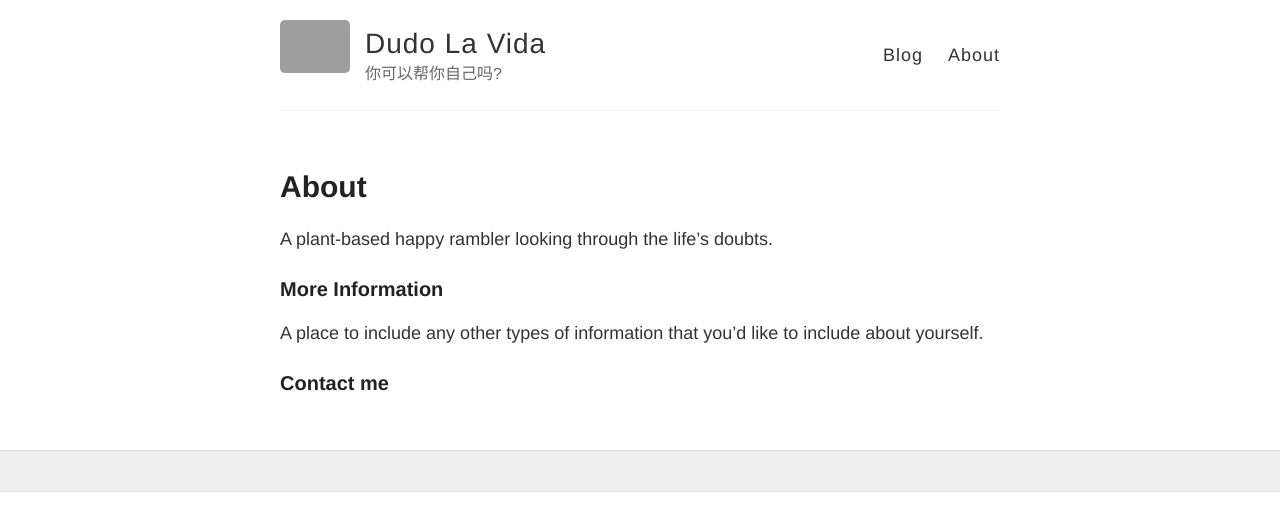
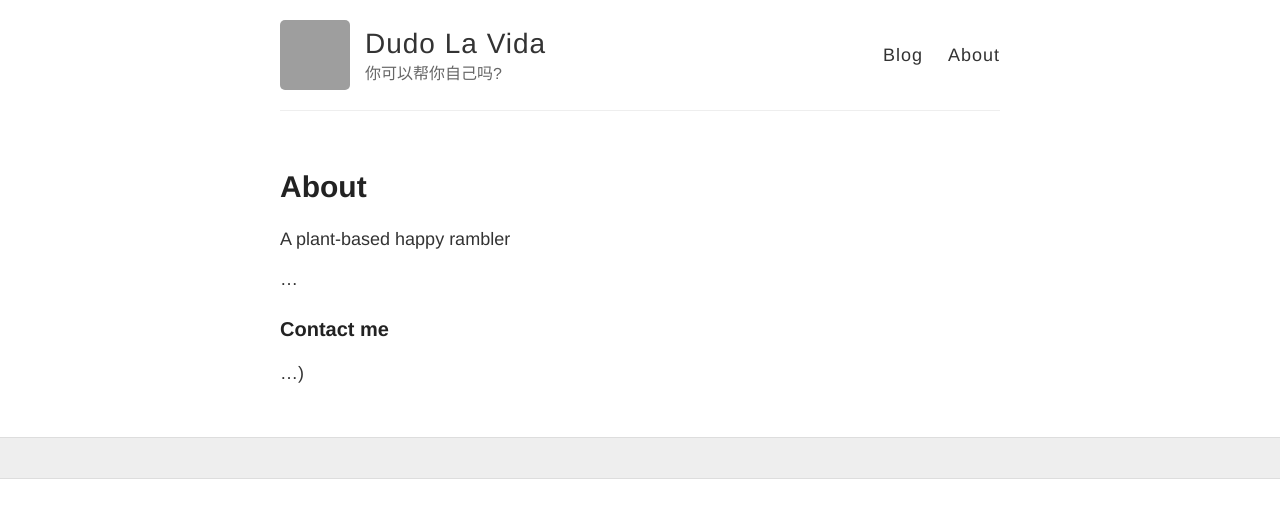
Before and after one commit to dudolavida/dudolavida.github.io, a Jekyll site: the page built from about.md, in a window 1280 px wide. Shown: the top 531 px of the page. Built offline with Jekyll 4.4.1, drawn with Linux system fonts in a browser that asks for light colours; grey boxes are pictures that could not be loaded.

Commit message:
changes the avatar & updates the about me page.

```diff
--- a/_config.yml
+++ b/_config.yml
@@ -9,7 +9,7 @@ name: Dudo La Vida
 description: 你可以帮你自己吗?
 
 # URL of your avatar or profile pic (you could use your GitHub profile pic)
-avatar: https://raw.githubusercontent.com/barryclark/jekyll-now/master/images/jekyll-logo.png
+avatar: https://avatars2.githubusercontent.com/u/63258800?s=400&u=0dd2175cfde2da22bf55749a4ed7b5171a2e9913&v=4
 
 #
 # Flags below are optional
--- a/about.md
+++ b/about.md
@@ -4,13 +4,13 @@ title: About
 permalink: /about/
 ---
 
-A plant-based happy rambler looking through the life's doubts.
+A plant-based happy rambler
 
-### More Information
+[comment]: <> (### More Information
 
-A place to include any other types of information that you'd like to include about yourself.
+...
 
 ### Contact me
-
+...)
 
 [comment]: <> ([email@domain.com](mailto:email@domain.com))
```
